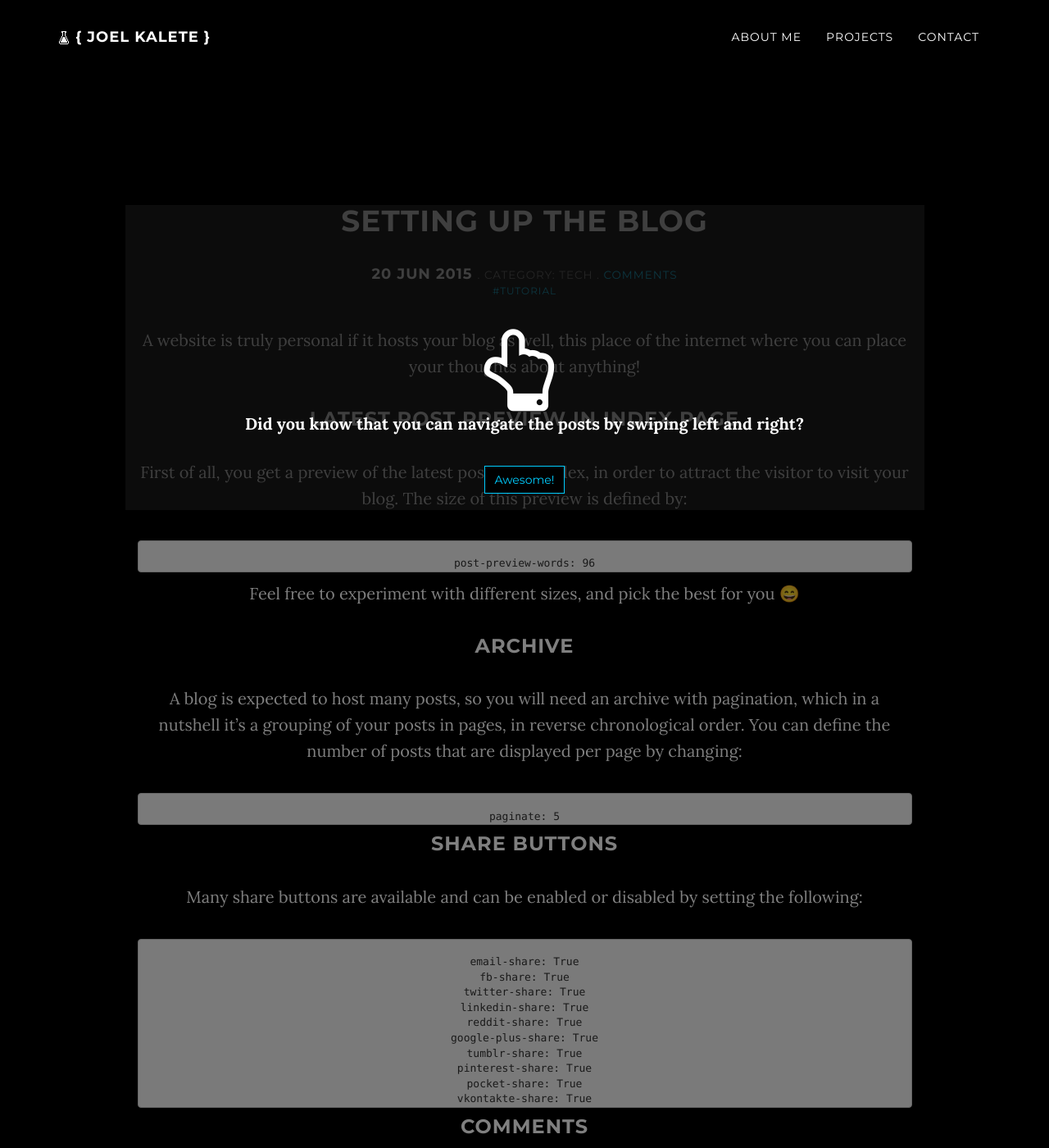
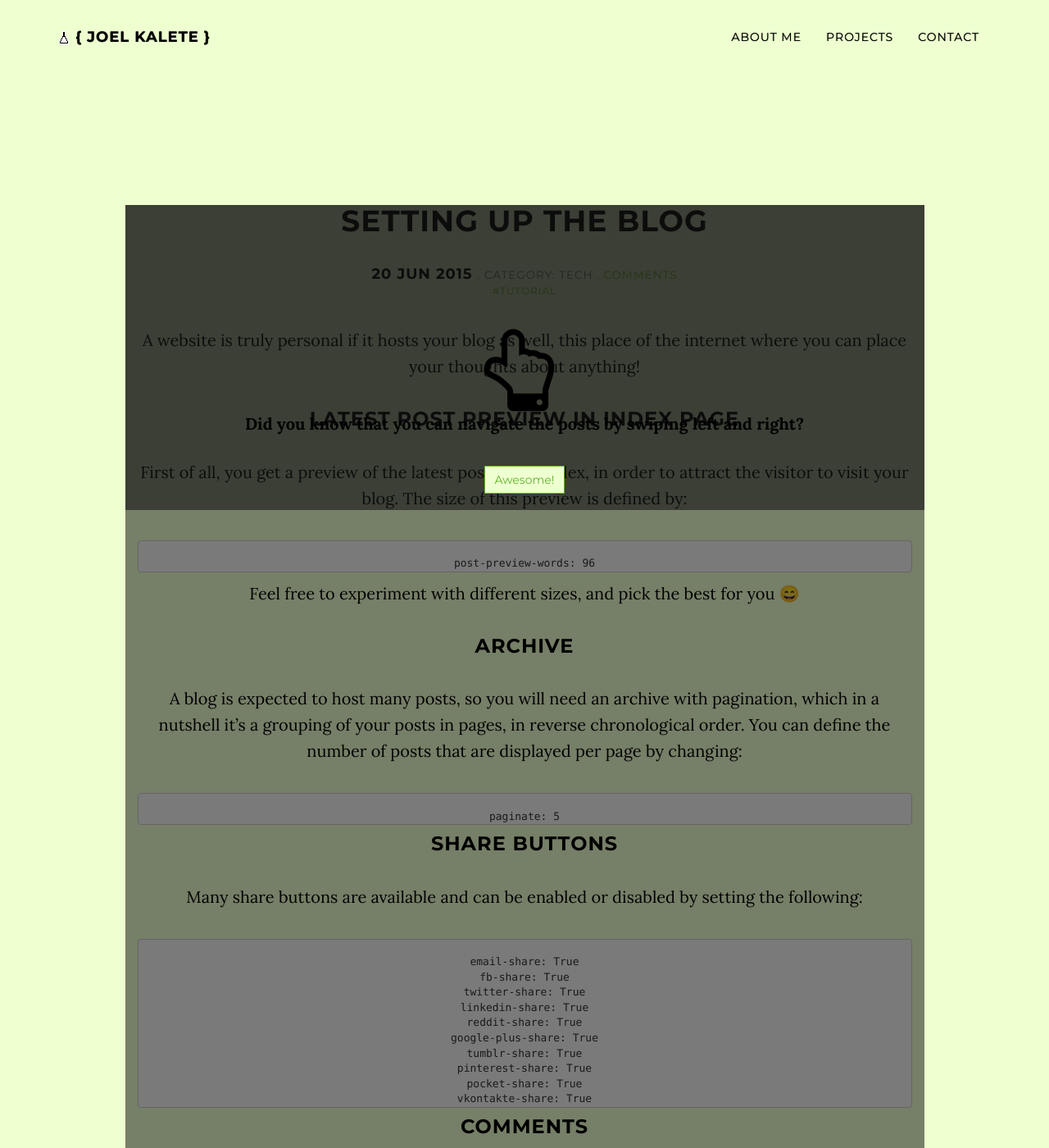
Before and after one commit to joelkay/oldsite, a Jekyll site: the page built from _posts/2015-06-20-blog-tutorial.md, in a window 1280 px wide and 1400 px high. Shown: the whole window at 82% size. Built offline with Jekyll 4.4.1, drawn with Linux system fonts in a browser that asks for light colours; nearby versions of some CDN libraries; emoji names are drawn with the system emoji font; a style sheet for code colours, icons or effects is not loaded.

Commit message:
updated theme and added pages

```diff
--- a/_config.yml
+++ b/_config.yml
@@ -41,7 +41,7 @@
 
 black-favicon: "/img/black-lab-glass.ico"
 
-background-img: "../img/intro-bg.jpg"
+#background-img: "../img/intro-bg.jpg"
 
 ##############################
 # Dynamic Text on the Header #
@@ -63,7 +63,7 @@
 ##############################
 # Color the browser elements #
 ##############################
-color-browser: "#000000"
+color-browser: "#DFFFA5"
 apple-status-bar-style: "black"
 
 ################
@@ -113,12 +113,12 @@
   - image: "/img/timeline/xl.jpg"
     date: "September 2015 - Today"
     description: "Created an automatic forecasting extension using python!"
-    page: "about"
+    page: "autoreview"
 
   - image: "/img/timeline/bot.jpg"
     date: "July 2015"
     description: "Modified a bot using python to enable remote management of a vps using hipchat!."
-    page: "about"
+    page: "bot"
 
   - image: "/img/timeline/game.png"
     date: "September 2011 - August 2013"
@@ -126,7 +126,7 @@
     page: "game"
 # First image of the Timeline
 
-timeline-img: "/img/timeline/start.png"
+timeline-img: "/img/timeline/start.jpg"
 
 
 ###########
--- a/_sass/_variables.scss
+++ b/_sass/_variables.scss
@@ -1,13 +1,15 @@
 // Variables
 
 // Main color
-$primary-color: #000;
+$primary-color: #EEFFD0;
 
 // Anchor color
-$secondary-color: #00cdff;
+$secondary-color: #61B329;
 
 // Font color
-$font-color: #fff;
+$font-color: #000;
+// Link  color
+$link-color: #78CA20;
 
 $navbar-text-shadow: true;
 $header-text-shadow: true;
--- /dev/null
+++ b/bot.html
@@ -0,0 +1,6 @@
+---
+layout: project
+title: Project - Python Server Bot
+---
+
+I designed a bot that allowed for my team to use commands using hipchat for interaction with the virtual private server where our game was hosted.
--- a/css/grayscale.scss
+++ b/css/grayscale.scss
@@ -67,14 +67,14 @@
 }
 
 a {
-    color: $secondary-color;
+    color: $link-color;
     -webkit-transition: all .2s ease-in-out;
     -moz-transition: all .2s ease-in-out;
     transition: all .2s ease-in-out;
     &:hover,
     &:focus {
         text-decoration: none;
-        color: darken($secondary-color,20%);
+        color: darken($link-color,20%);
     }
 }
 
@@ -107,7 +107,7 @@
     a {
         color: $navbar-color;
         @if $header-text-shadow{
-            text-shadow: 0 0 2px rgba(0, 0, 0, 0.8);
+            text-shadow: 0 0 1px rgba(0, 0, 0, 0.8);
         }
     }
     .nav {
@@ -118,20 +118,20 @@
                 -moz-transition: background .3s ease-in-out;
                 transition: background .3s ease-in-out;
                 &:hover {
-                    /* color: rgba($font-color, 0.8); */
+                    color: rgba($font-color, 0.8);
                     outline: none;
-                    background-color: rgba($font-color, 0.3);
+                    background-color: rgba($link-color, 0.3);
                 }
                 &:focus,
                 &:active {
                     outline: none;
-                      background-color: rgba($font-color, 0.3);
+                      background-color: rgba($link-color, 0.3);
                 }
             }
             &.active {
                 outline: none;
                 a {
-                    background-color: rgba($font-color, 0.3);
+                    background-color: rgba($link-color, 0.3);
                     &:hover {
                         color: $navbar-color;
                     }
--- a/css/timeline.scss
+++ b/css/timeline.scss
@@ -1,5 +1,7 @@
 ---
 ---
+@import "variables";
+@import "mixins";
 
 .timeline {
     position: relative;
@@ -15,7 +17,7 @@
     left: 40px;
     width: 2px;
     margin-left: -1.5px;
-    background-color: #f1f1f1;
+    background-color: $secondary-color;
 }
 
 .timeline>li {
@@ -63,11 +65,11 @@
     width: 80px;
     height: 80px;
     margin-left: 0;
-    border: 7px solid #f1f1f1;
+    border: 6px solid $secondary-color;
     border-radius: 100%;
     text-align: center;
-    color: #fff;
-    background-color: #f1f1f1;
+    color: transparent;
+    background-color: transparent;
 }
 
 .img-me {
@@ -76,11 +78,11 @@
     width: 100px;
     height: 100px;
     margin-left: 0;
-    border: 7px solid #f1f1f1;
+    border: 6px solid $secondary-color;
     border-radius: 100%;
     text-align: center;
-    color: #fff;
-    background-color: #f1f1f1;
+    color: transparent;
+    background-color: transparent;
 }
 
 .timeline>li .timeline-image h4 {
--- a/game.html
+++ b/game.html
@@ -2,8 +2,12 @@
 layout: project
 title: Project - My first Game
 ---
-# Shinobi Arts Online
 
 I designed my first game using a language very similar to C, it was the first programming language I learnt called <a href="http://www.byond.com/" target="_blank">BYOND</a>
 
 #Watch one of the dev videos here:
+
+<div class="embed">
+    <iframe src="//www.youtube.com/embed/_NiysemRgXA"
+    frameborder="0" allowfullscreen class="video"></iframe>
+</div>
```
Also changed, not shown: _layouts/project.html (+0 -7 lines), autoreview.html (added, +8 -0 lines), img/intro-bg.jpg (deleted), img/timeline/bot.jpg, img/timeline/game.png, img/timeline/graduated.jpg (added), img/timeline/start.jpg, img/timeline/start.png, img/timeline/xl.jpg.
